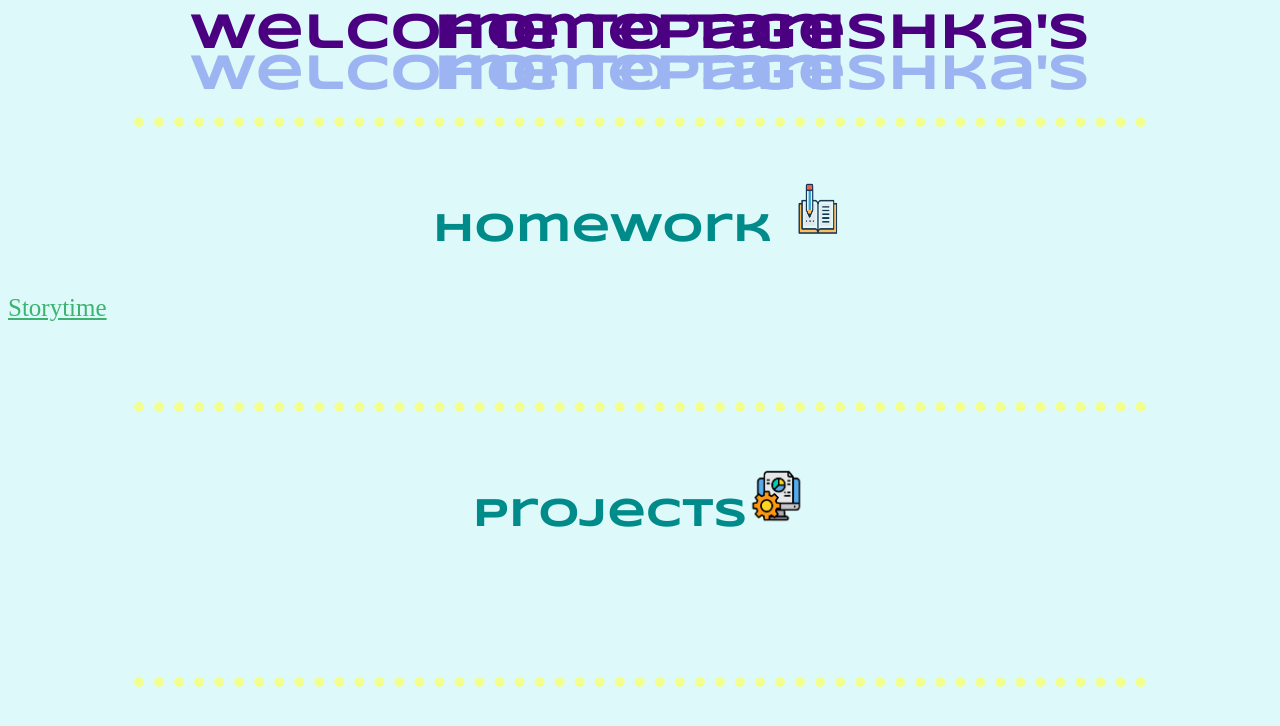
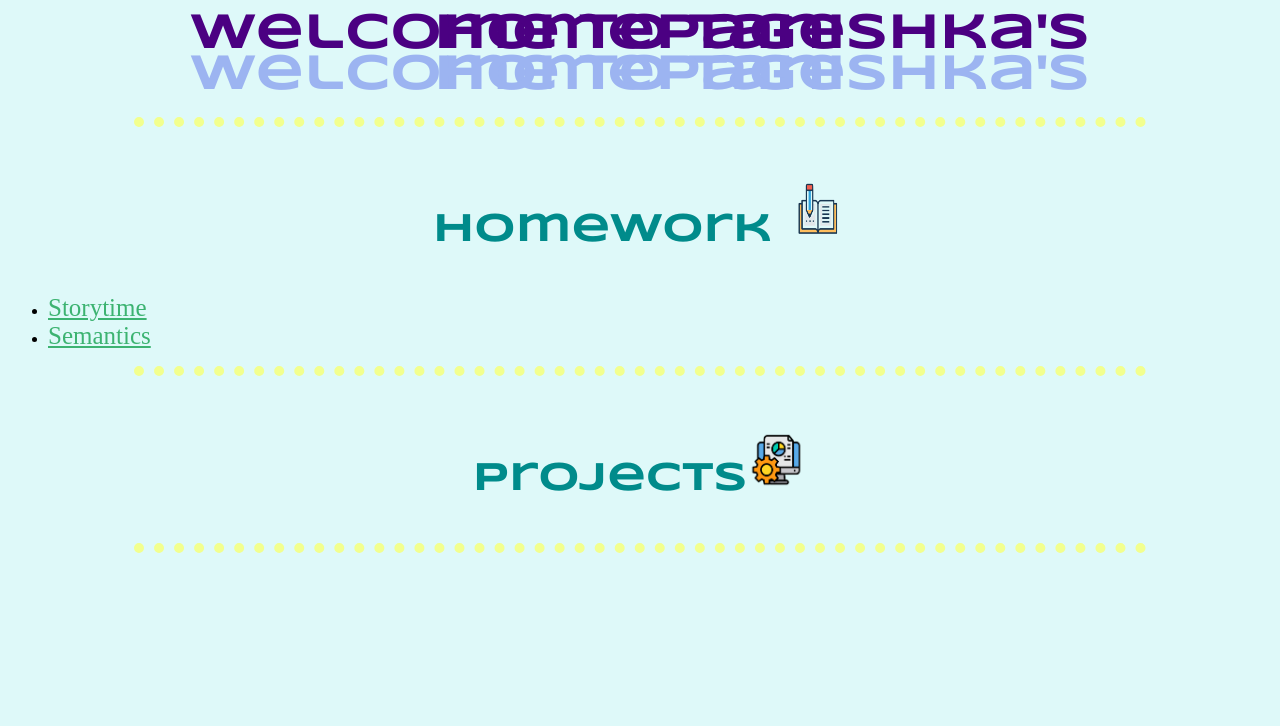
Before and after one commit to singt551/singt551.github.io, a plain HTML site: page index.html in a window 1280 px wide. Drawn offline with nearby package versions, Linux system fonts and the light colour scheme.

Commit message:
added semantics to home page

```diff
--- a/index.html
+++ b/index.html
@@ -13,16 +13,21 @@
 </head>
 
 <body>
-
-    <h1>Welcome to Tanishka's Homepage</h1>
-    <h2>Welcome to Tanishka's Homepage</h2>
-
+    <header>
+        <h1>Welcome to Tanishka's Homepage</h1>
+        <h2>Welcome to Tanishka's Homepage</h2>
+    </header>
     <hr>
-    <center><h4>Homework <img src="homework.png" width="60" height="60" alt="homework"></h4></center>
-    <a href="Studio/homework1/storytime1.html#">Storytime</a><br><br><br><br><br>
+    <main>
+        <center><h4>Homework <img src="homework.png" width="60" height="60" alt="homework"></h4></center>
+        <ul>
+            <li><a href="Studio/homework1/storytime1.html#">Storytime</a></li>
+            <li><a href="lab/semantics/">Semantics</a></li>
+        </ul>
     <hr>
-    <h4>Projects<img src="project.png" width="60" height="60" alt="project"></h4><br><br><br><br><br>
+        <h4>Projects<img src="project.png" width="60" height="60" alt="project"></h4>
     <hr>
+    </main>
 
 
 
```
